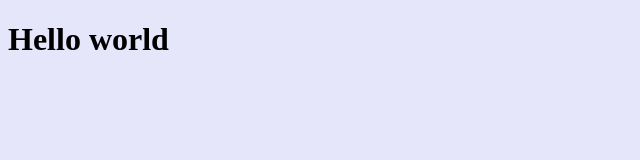
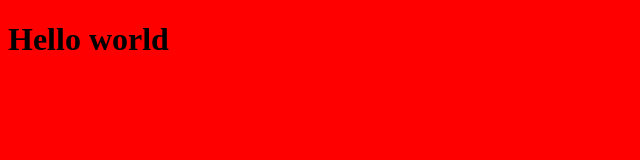
Before and after one commit to baraa-alkhatib/git-demo-tut, a plain HTML site: page index.html in a window 1280 px wide. Shown: the whole page, without its empty margins (0-640 px from the left). Drawn offline with Linux system fonts and the light colour scheme.

Commit message:
changing color to red feature-2

```diff
--- a/styles.css
+++ b/styles.css
@@ -1,3 +1,3 @@
 body {
-  background: lavender;
+  background: red;
 }
```
